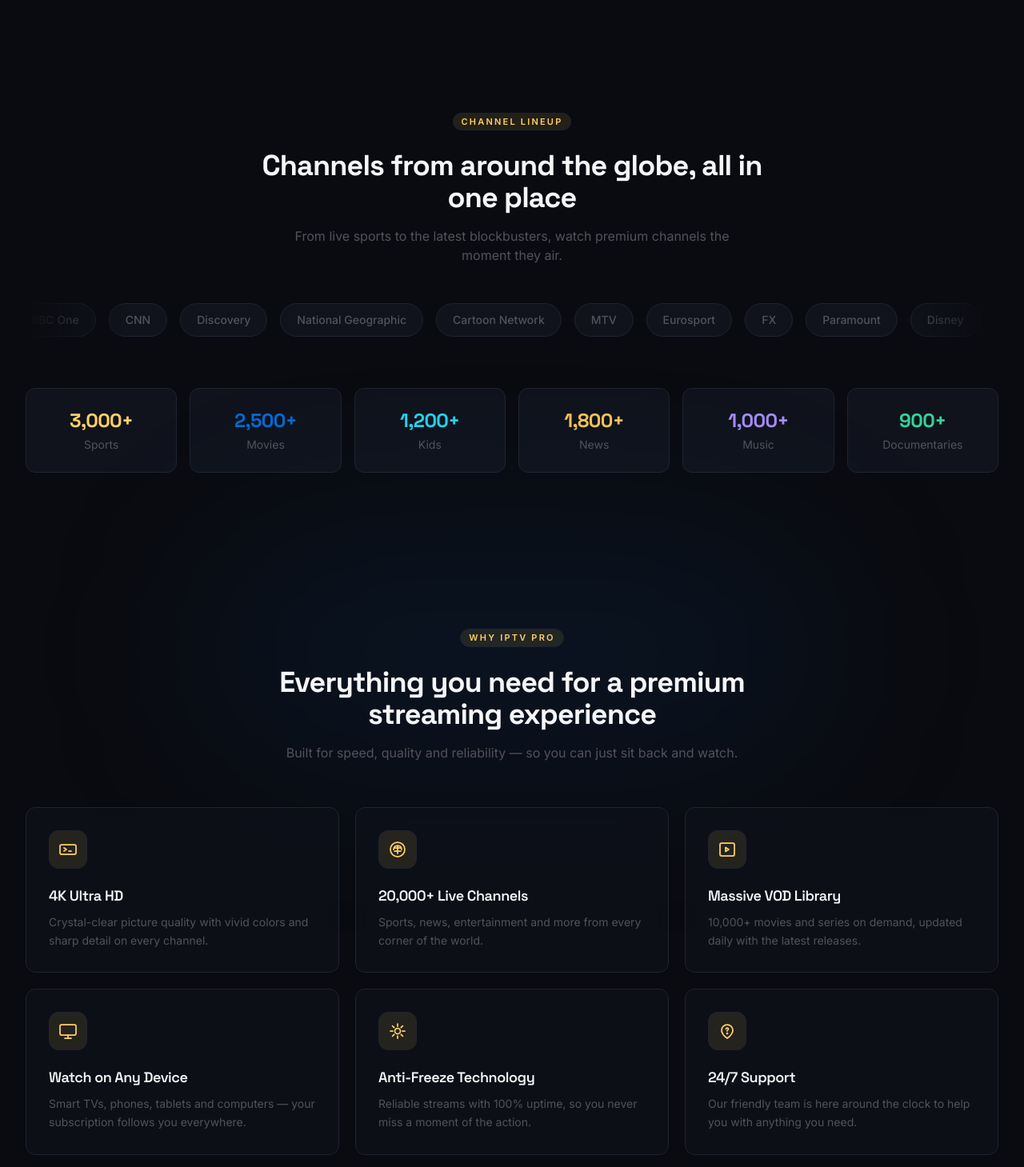
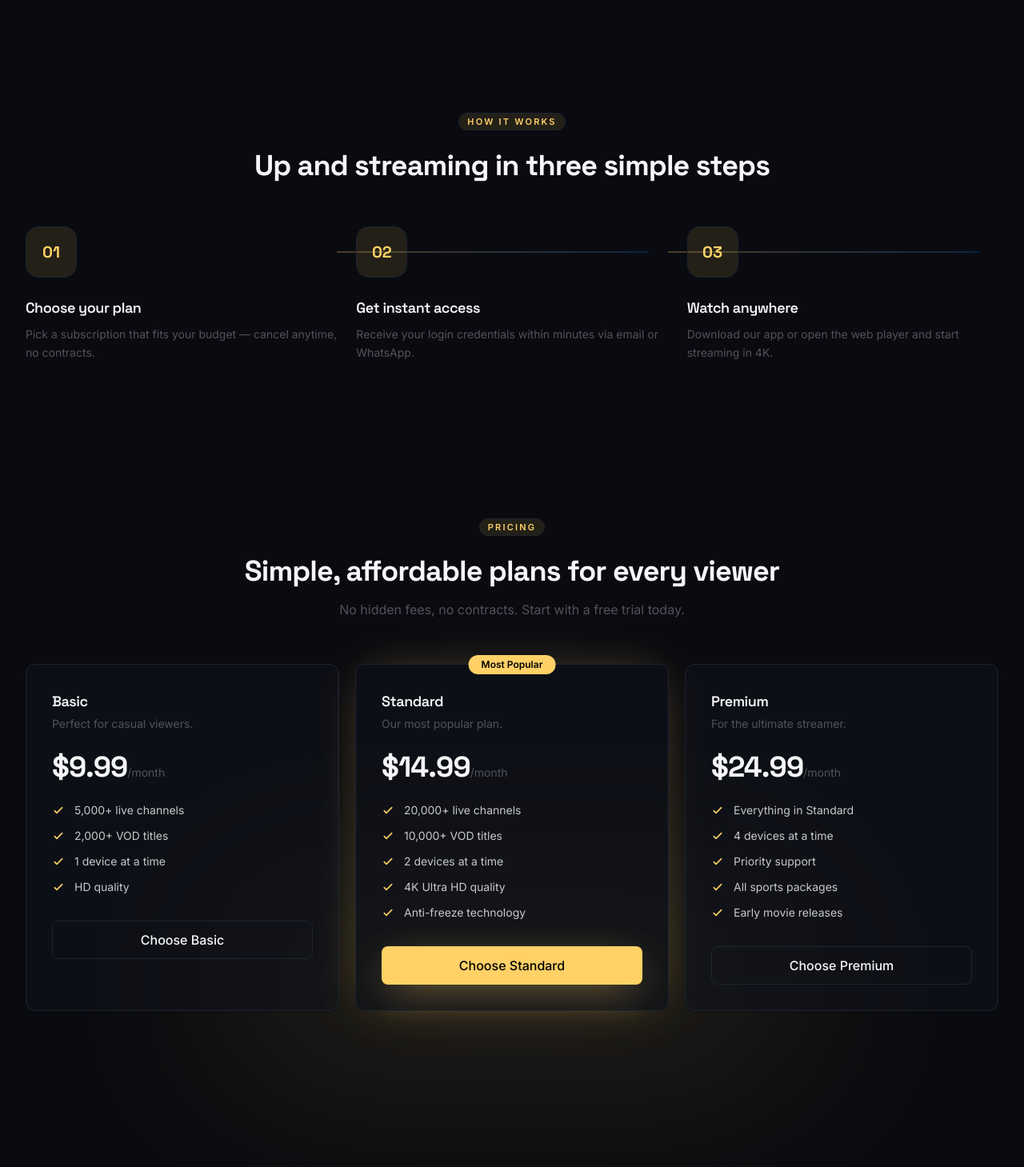
Before and after one commit to WebApp07/Iptv-pro, a Next.js app: page / in a window 1280 px wide. Shown: the part 2960-4419 px from the top of the page at 80% size. Built offline with nearby package versions, Linux system fonts and the light colour scheme.

Commit message:
chore: remove unused home sections

```diff
--- a/src/app/(marketing)/page.tsx
+++ b/src/app/(marketing)/page.tsx
@@ -1,8 +1,6 @@
 import { Hero } from "@/components/home/hero";
 import { Streaming } from "@/components/home/streaming";
 import { Sports } from "@/components/home/sports";
-import { Channels } from "@/components/home/channels";
-import { Features } from "@/components/home/features";
 import { HowItWorks } from "@/components/home/how-it-works";
 import { PricingTeaser } from "@/components/home/pricing-teaser";
 import { Testimonials } from "@/components/home/testimonials";
@@ -15,8 +13,6 @@ export default function HomePage() {
       <Hero />
       <Streaming />
       <Sports />
-      <Channels />
-      <Features />
       <HowItWorks />
       <PricingTeaser />
       <Testimonials />
--- a/src/components/home/channels.tsx
+++ /dev/null
@@ -1,86 +0,0 @@
-import { Badge } from "@/components/ui/badge";
-import { cn } from "@/lib/utils";
-
-const marqueeChannels = [
-  "Sky Sports",
-  "ESPN",
-  "HBO",
-  "BBC One",
-  "CNN",
-  "Discovery",
-  "National Geographic",
-  "Cartoon Network",
-  "MTV",
-  "Eurosport",
-  "FX",
-  "Paramount",
-  "Disney",
-  "Netflix",
-  "Fox News",
-  "TNT Sports",
-];
-
-const categories = [
-  { label: "Sports", count: "3,000+", className: "text-[#ffd166]" },
-  { label: "Movies", count: "2,500+", className: "text-[#046bd2]" },
-  { label: "Kids", count: "1,200+", className: "text-[#22d3ee]" },
-  { label: "News", count: "1,800+", className: "text-[#f4c255]" },
-  { label: "Music", count: "1,000+", className: "text-[#a78bfa]" },
-  { label: "Documentaries", count: "900+", className: "text-[#34d399]" },
-];
-
-export function Channels() {
-  return (
-    <section className="relative overflow-hidden py-24">
-      <div className="mx-auto max-w-7xl px-4 sm:px-6 lg:px-8">
-        <div className="text-center">
-          <Badge
-            variant="outline"
-            className="border-[#ffd166]/40 bg-[#ffd166]/10 text-[11px] font-semibold uppercase tracking-[0.2em] text-[#ffd166]"
-          >
-            Channel Lineup
-          </Badge>
-          <h2 className="font-display mx-auto mt-6 max-w-2xl text-3xl font-bold tracking-tight sm:text-4xl">
-            Channels from around the globe, all in one place
-          </h2>
-          <p className="mx-auto mt-4 max-w-xl text-muted">
-            From live sports to the latest blockbusters, watch premium channels
-            the moment they air.
-          </p>
-        </div>
-
-        <div className="relative mt-12 overflow-hidden [mask-image:linear-gradient(to_right,transparent,black_10%,black_90%,transparent)]">
-          <div className="flex w-max animate-[hero-marquee_40s_linear_infinite] gap-4 pr-4">
-            {[...marqueeChannels, ...marqueeChannels].map((channel, index) => (
-              <span
-                key={`${channel}-${index}`}
-                className="whitespace-nowrap rounded-full border border-border bg-card px-5 py-2.5 text-sm font-medium text-muted"
-              >
-                {channel}
-              </span>
-            ))}
-          </div>
-        </div>
-
-        <div className="mt-16 grid grid-cols-2 gap-4 sm:grid-cols-3 lg:grid-cols-6">
-          {categories.map((category) => (
-            <div
-              key={category.label}
-              className="group rounded-xl border border-border bg-card p-6 text-center transition-colors hover:border-[#ffd166]/40"
-            >
-              <p
-                className={cn(
-                  "font-display text-2xl font-bold tracking-tight",
-                  category.className
-                )}
-              >
-                {category.count}
-              </p>
-              <p className="mt-1 text-sm text-muted">{category.label}</p>
-            </div>
-          ))}
-        </div>
-      </div>
-    </section>
-  );
-}
--- a/src/components/home/features.tsx
+++ /dev/null
@@ -1,118 +0,0 @@
-import { Badge } from "@/components/ui/badge";
-import { Card, CardContent } from "@/components/ui/card";
-
-const features = [
-  {
-    title: "4K Ultra HD",
-    description:
-      "Crystal-clear picture quality with vivid colors and sharp detail on every channel.",
-    icon: (
-      <svg viewBox="0 0 24 24" fill="none" stroke="currentColor" strokeWidth="1.75" className="h-6 w-6" aria-hidden="true">
-        <path d="M2 8a2 2 0 0 1 2-2h16a2 2 0 0 1 2 2v8a2 2 0 0 1-2 2H4a2 2 0 0 1-2-2V8Z" />
-        <path d="m7 10 3 2-3 2M13 14h3" strokeLinecap="round" strokeLinejoin="round" />
-      </svg>
-    ),
-  },
-  {
-    title: "20,000+ Live Channels",
-    description:
-      "Sports, news, entertainment and more from every corner of the world.",
-    icon: (
-      <svg viewBox="0 0 24 24" fill="none" stroke="currentColor" strokeWidth="1.75" className="h-6 w-6" aria-hidden="true">
-        <circle cx="12" cy="12" r="9" />
-        <path d="M12 7a5 5 0 0 1 5 5M12 7a5 5 0 0 0-5 5M12 7v10M8 10h8M8 14h8" strokeLinecap="round" />
-      </svg>
-    ),
-  },
-  {
-    title: "Massive VOD Library",
-    description:
-      "10,000+ movies and series on demand, updated daily with the latest releases.",
-    icon: (
-      <svg viewBox="0 0 24 24" fill="none" stroke="currentColor" strokeWidth="1.75" className="h-6 w-6" aria-hidden="true">
-        <rect x="3" y="4" width="18" height="16" rx="2" />
-        <path d="M10 9.5v5l4-2.5-4-2.5Z" strokeLinejoin="round" />
-      </svg>
-    ),
-  },
-  {
-    title: "Watch on Any Device",
-    description:
-      "Smart TVs, phones, tablets and computers — your subscription follows you everywhere.",
-    icon: (
-      <svg viewBox="0 0 24 24" fill="none" stroke="currentColor" strokeWidth="1.75" className="h-6 w-6" aria-hidden="true">
-        <rect x="2" y="4" width="20" height="13" rx="2" />
-        <path d="M8 21h8M12 17v4" strokeLinecap="round" />
-      </svg>
-    ),
-  },
-  {
-    title: "Anti-Freeze Technology",
-    description:
-      "Reliable streams with 100% uptime, so you never miss a moment of the action.",
-    icon: (
-      <svg viewBox="0 0 24 24" fill="none" stroke="currentColor" strokeWidth="1.75" className="h-6 w-6" aria-hidden="true">
-        <path d="M12 3v3M12 18v3M3 12h3M18 12h3M5.6 5.6l2.1 2.1M16.3 16.3l2.1 2.1M5.6 18.4l2.1-2.1M16.3 7.7l2.1-2.1" strokeLinecap="round" />
-        <circle cx="12" cy="12" r="3.5" />
-      </svg>
-    ),
-  },
-  {
-    title: "24/7 Support",
-    description:
-      "Our friendly team is here around the clock to help you with anything you need.",
-    icon: (
-      <svg viewBox="0 0 24 24" fill="none" stroke="currentColor" strokeWidth="1.75" className="h-6 w-6" aria-hidden="true">
-        <path d="M12 21s-7-4.5-7-10a7 7 0 1 1 14 0c0 5.5-7 10-7 10Z" />
-        <path d="M10.5 9.5a1.5 1.5 0 0 1 3 0c0 1-1.5 1.5-1.5 2.5" strokeLinecap="round" />
-        <circle cx="12" cy="15" r="0.5" fill="currentColor" />
-      </svg>
-    ),
-  },
-];
-
-export function Features() {
-  return (
-    <section className="relative py-24">
-      <div className="pointer-events-none absolute inset-x-0 top-0 mx-auto h-64 max-w-3xl rounded-full bg-[#046bd2]/10 blur-[120px]" />
-      <div className="relative mx-auto max-w-7xl px-4 sm:px-6 lg:px-8">
-        <div className="text-center">
-          <Badge
-            variant="outline"
-            className="border-[#ffd166]/40 bg-[#ffd166]/10 text-[11px] font-semibold uppercase tracking-[0.2em] text-[#ffd166]"
-          >
-            Why IPTV Pro
-          </Badge>
-          <h2 className="font-display mx-auto mt-6 max-w-2xl text-3xl font-bold tracking-tight sm:text-4xl">
-            Everything you need for a premium streaming experience
-          </h2>
-          <p className="mx-auto mt-4 max-w-xl text-muted">
-            Built for speed, quality and reliability — so you can just sit back
-            and watch.
-          </p>
-        </div>
-
-        <div className="mt-14 grid gap-5 sm:grid-cols-2 lg:grid-cols-3">
-          {features.map((feature) => (
-            <Card
-              key={feature.title}
-              className="group border-border bg-card/60 backdrop-blur transition-colors hover:border-[#ffd166]/40"
-            >
-              <CardContent className="p-7">
-                <div className="flex h-12 w-12 items-center justify-center rounded-xl border border-[#ffd166]/30 bg-[#ffd166]/10 text-[#ffd166]">
-                  {feature.icon}
-                </div>
-                <h3 className="font-display mt-5 text-lg font-semibold tracking-tight">
-                  {feature.title}
-                </h3>
-                <p className="mt-2 text-sm leading-relaxed text-muted">
-                  {feature.description}
-                </p>
-              </CardContent>
-            </Card>
-          ))}
-        </div>
-      </div>
-    </section>
-  );
-}
```
